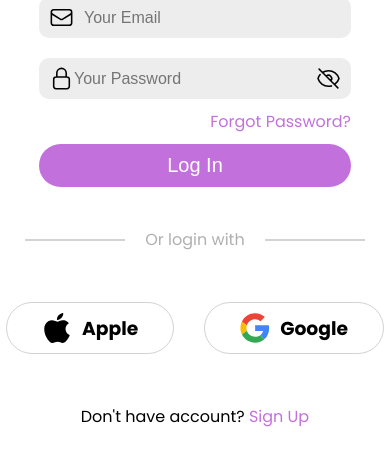
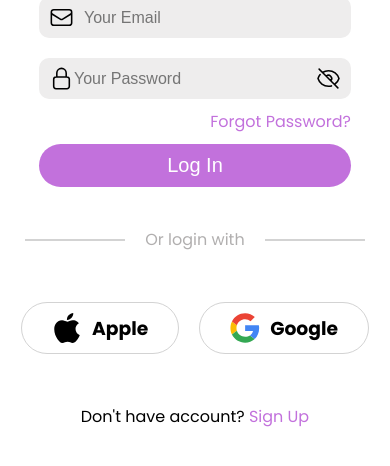
Before and after one commit to lawielas/shipping-app, a website: page index.html in a window 390 px wide. Shown: the part 328-794 px from the top of the page. Drawn offline with nearby package versions, Linux system fonts and the light colour scheme; files that its build step writes are made by us from their sources.

Commit message:
Update _home.scss

```diff
--- a/styles/components/_home.scss
+++ b/styles/components/_home.scss
@@ -159,13 +159,13 @@ body {
                 margin: 50px 0;
                 display: flex;
                 justify-content: center;
-                gap: 0 30px;
+                gap: 0 20px;
 
                 .social-login {
                     display: flex;
                     align-items: center;
                     gap: 0 10px;
-                    padding: 10px 35px;
+                    padding: 10px 30px;
                     border-radius: 30px;
                     border: 1px solid rgb(211, 211, 211);
 
```
